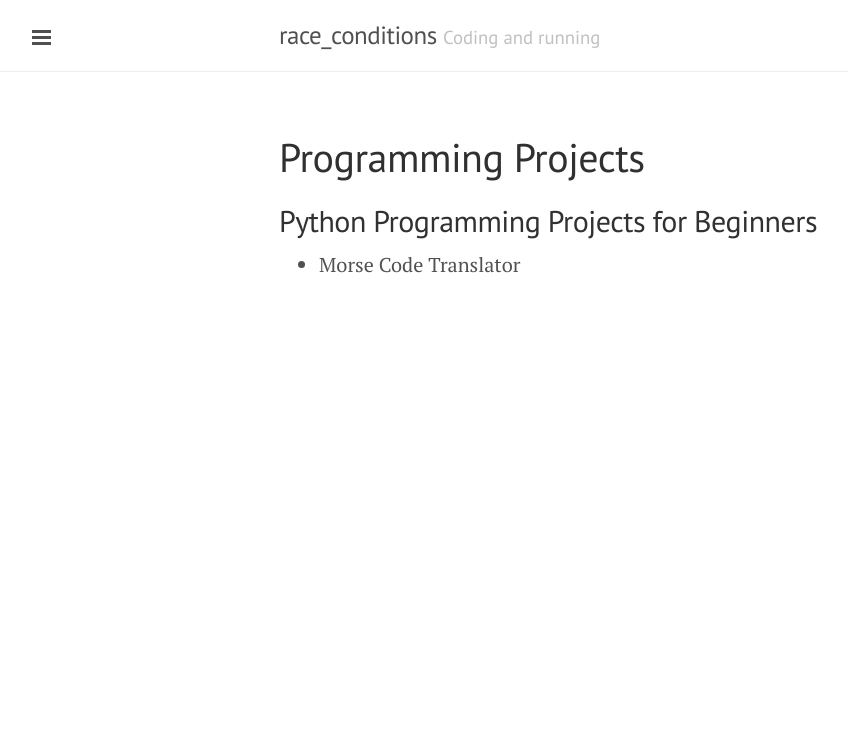
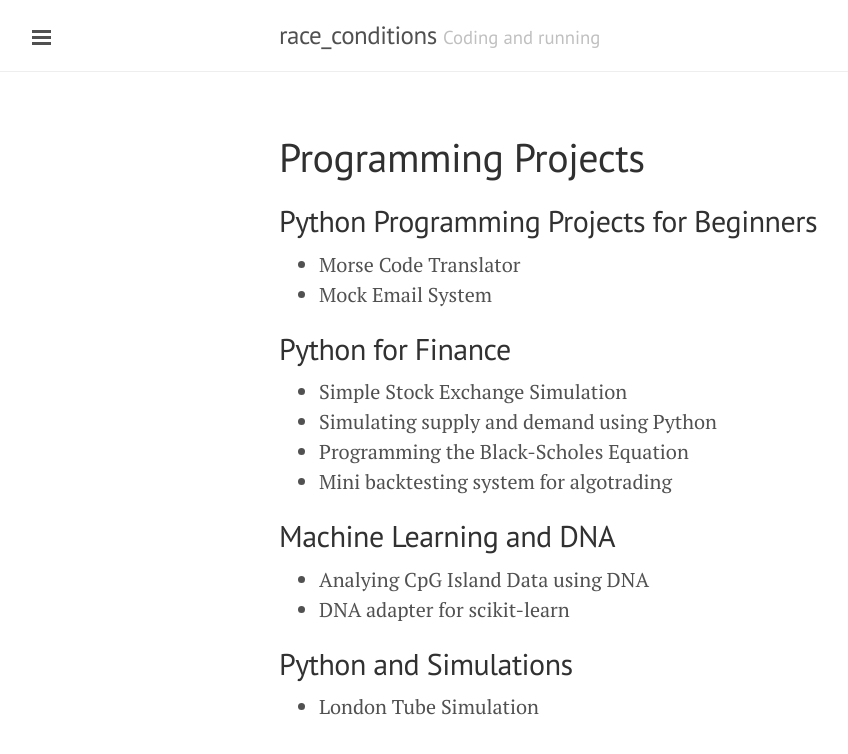
Before and after one commit to Winterflower/winterflower.github.io, a Jekyll site: the page built from programming.md, in a window 1280 px wide. Shown: the top 754 px of the page, without its empty margins (1-849 px from the left). Built offline with Jekyll 4.4.1, drawn with Linux system fonts in a browser that asks for light colours; Markdown is read by kramdown in place of the engine named in the settings.

Commit message:
Modified programming projects

```diff
--- a/programming.md
+++ b/programming.md
@@ -5,3 +5,18 @@ title: Programming Projects
 
 ## Python Programming Projects for Beginners
 * Morse Code Translator
+* Mock Email System
+
+
+## Python for Finance
+* Simple Stock Exchange Simulation
+* Simulating supply and demand using Python
+* Programming the Black-Scholes Equation
+* Mini backtesting system for algotrading
+
+## Machine Learning and DNA
+* Analying CpG Island Data using DNA
+* DNA adapter for scikit-learn
+
+## Python and Simulations
+* London Tube Simulation
```
